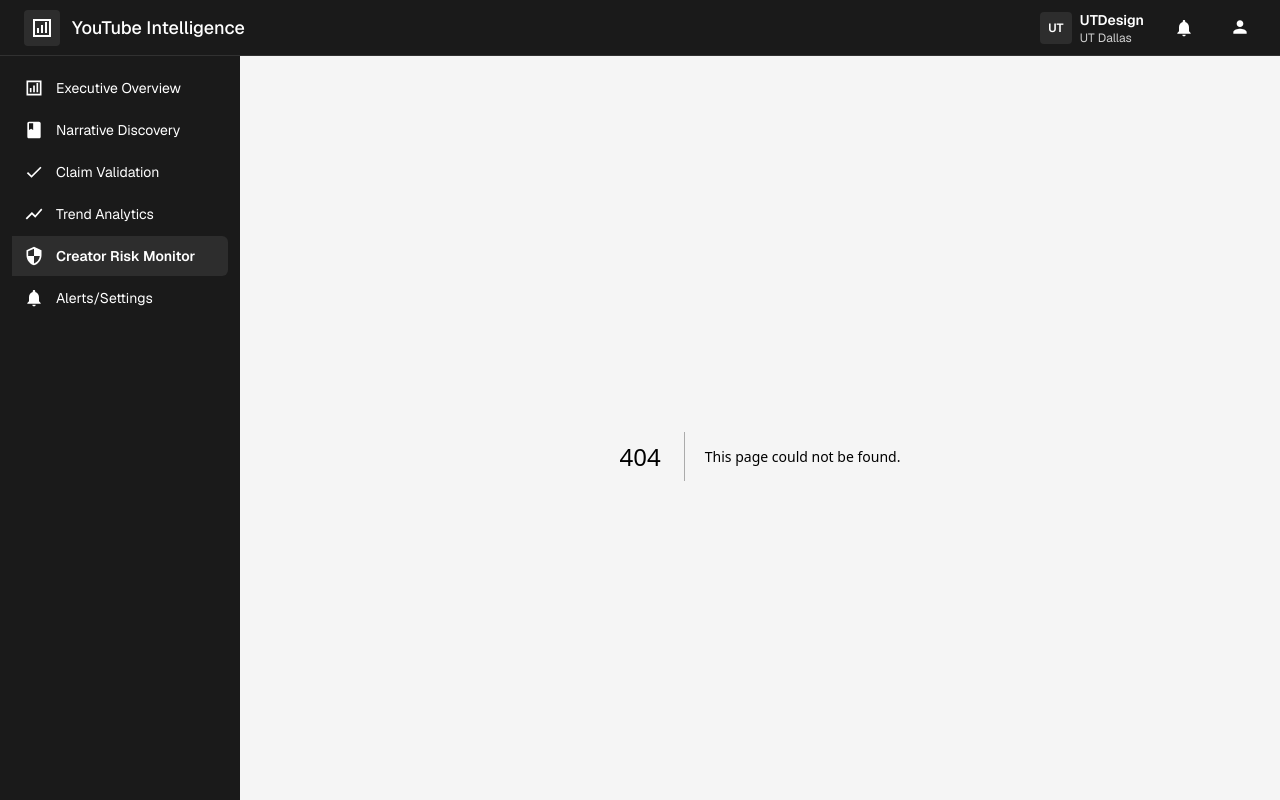
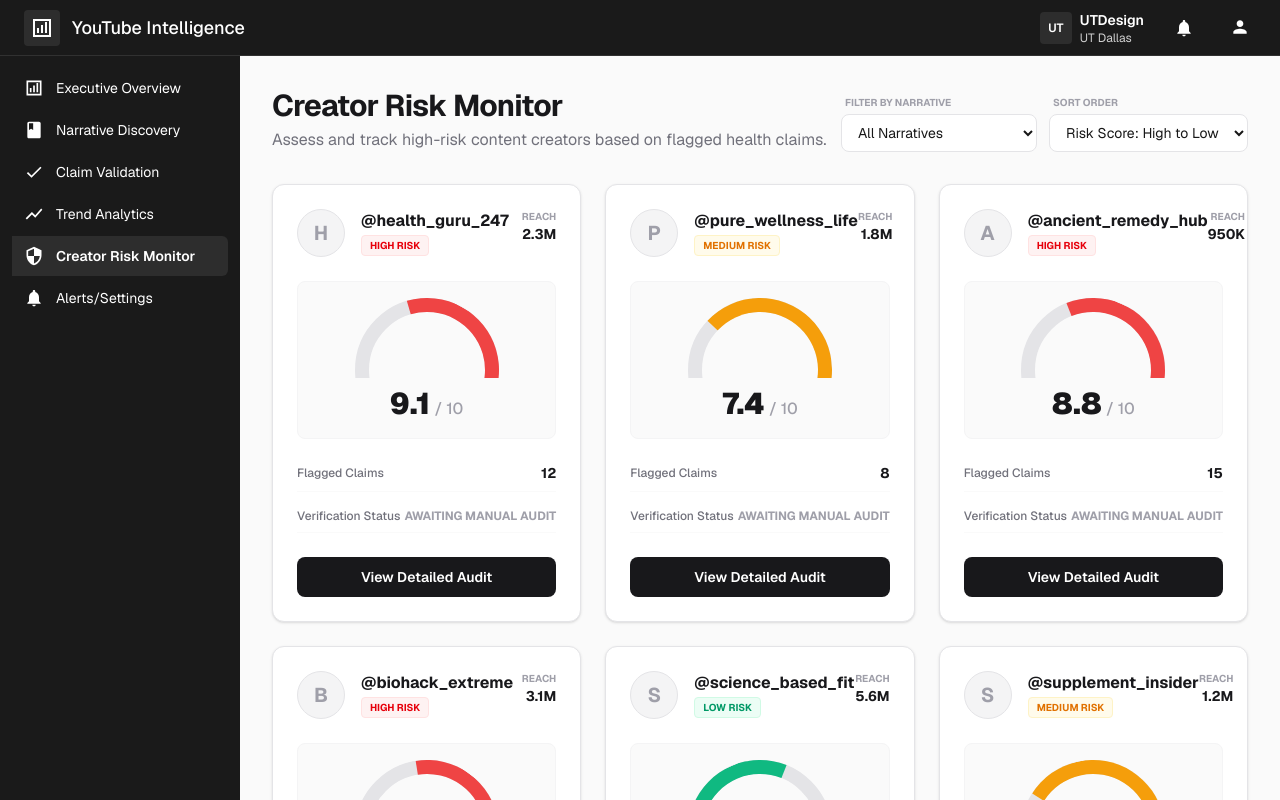
Before and after one commit to CS4485-Team-10/frontend, a Next.js app: page /creator-risk-monitor in a window 1280 px wide. Before the commit this address had no page. Built offline with nearby package versions, Linux system fonts and the light colour scheme.

Commit message:
feat: implement creator risk monitor dashboard with radial gauges

```diff
--- /dev/null
+++ b/app/creator-risk-monitor/page.tsx
@@ -0,0 +1,118 @@
+import React from 'react';
+import mockData from '@/public/mock/mockdata.json';
+
+const CreatorRiskMonitor = () => {
+  const creators = mockData.creator_risk_monitor;
+
+  return (
+    <div className="p-8 bg-zinc-50 min-h-screen">
+      {/* Header Section */}
+      <div className="flex justify-between items-end mb-8">
+        <div>
+          <h1 className="text-3xl font-bold text-zinc-900 tracking-tight">Creator Risk Monitor</h1>
+          <p className="text-zinc-500 mt-1">Assess and track high-risk content creators based on flagged health claims.</p>
+        </div>
+        <div className="flex gap-3">
+          <div className="flex flex-col">
+            <label className="text-[10px] font-bold text-zinc-400 uppercase ml-1 mb-1">Filter by Narrative</label>
+            <select className="border border-zinc-200 rounded-lg px-3 py-2 bg-white text-sm focus:outline-none focus:ring-2 focus:ring-zinc-200">
+              <option>All Narratives</option>
+              <option>Ozempic Weight Loss</option>
+              <option>COVID-19 Supplements</option>
+            </select>
+          </div>
+          <div className="flex flex-col">
+            <label className="text-[10px] font-bold text-zinc-400 uppercase ml-1 mb-1">Sort Order</label>
+            <select className="border border-zinc-200 rounded-lg px-3 py-2 bg-white text-sm focus:outline-none focus:ring-2 focus:ring-zinc-200">
+              <option>Risk Score: High to Low</option>
+              <option>Reach: High to Low</option>
+            </select>
+          </div>
+        </div>
+      </div>
+
+      {/* Grid Layout */}
+      <div className="grid grid-cols-1 md:grid-cols-2 xl:grid-cols-3 gap-6">
+        {creators.map((creator, index) => (
+          <CreatorCard key={index} creator={creator} />
+        ))}
+      </div>
+    </div>
+  );
+};
+
+const CreatorCard = ({ creator }: { creator: any }) => {
+  // Normalize score for the gauge (if score is 1-10, multiply by 10 for percentage)
+  const scorePercent = creator.risk_score * 10;
+
+  const getRiskStatus = (score: number) => {
+    if (score >= 8) return { label: 'High Risk', color: 'text-red-600', bg: 'bg-red-50', border: 'border-red-100' };
+    if (score >= 5) return { label: 'Medium Risk', color: 'text-amber-600', bg: 'bg-amber-50', border: 'border-amber-100' };
+    return { label: 'Low Risk', color: 'text-emerald-600', bg: 'bg-emerald-50', border: 'border-emerald-100' };
+  };
+
+  const status = getRiskStatus(creator.risk_score);
+
+  return (
+    <div className="bg-white border border-zinc-200 rounded-xl p-6 shadow-sm flex flex-col justify-between">
+      <div>
+        {/* Profile Header */}
+        <div className="flex justify-between items-start mb-6">
+          <div className="flex items-center gap-4">
+            <div className="w-12 h-12 bg-zinc-100 rounded-full flex items-center justify-center border border-zinc-200">
+              <span className="text-zinc-400 font-bold text-xl">{creator.handle[1].toUpperCase()}</span>
+            </div>
+            <div>
+              <h3 className="font-bold text-zinc-900 leading-tight">{creator.handle}</h3>
+              <div className={`mt-1 inline-flex items-center px-2 py-0.5 rounded text-[10px] font-bold uppercase border ${status.bg} ${status.color} ${status.border}`}>
+                {status.label}
+              </div>
+            </div>
+          </div>
+          <div className="text-right">
+            <p className="text-[10px] font-bold text-zinc-400 uppercase">Reach</p>
+            <p className="text-sm font-bold text-zinc-900">{creator.reach}</p>
+          </div>
+        </div>
+
+        {/* Risk Gauge Visual */}
+        <div className="relative flex flex-col items-center py-4 bg-zinc-50 rounded-lg mb-6 border border-zinc-100">
+          <div className="relative w-36 h-20 overflow-hidden">
+            {/* Background Arch */}
+            <div className="absolute top-0 w-36 h-36 border-[14px] border-zinc-200 rounded-full"></div>
+            {/* Active Progress Arch */}
+            <div
+              className="absolute top-0 w-36 h-36 border-[14px] rounded-full border-transparent border-t-current border-l-current transition-all duration-1000 ease-out"
+              style={{
+                color: creator.risk_score >= 8 ? '#ef4444' : creator.risk_score >= 5 ? '#f59e0b' : '#10b981',
+                transform: `rotate(${(scorePercent / 100) * 180 - 45}deg)`
+              }}
+            ></div>
+          </div>
+          <div className="mt-2 text-center">
+            <span className="text-3xl font-black text-zinc-900">{creator.risk_score}</span>
+            <span className="text-zinc-400 font-medium ml-1">/ 10</span>
+          </div>
+        </div>
+
+        {/* Stats List */}
+        <div className="space-y-4">
+          <div className="flex justify-between items-center border-b border-zinc-50 pb-2">
+            <span className="text-xs text-zinc-500 font-medium">Flagged Claims</span>
+            <span className="text-sm font-bold text-zinc-900">{creator.flagged_claims}</span>
+          </div>
+          <div className="flex justify-between items-center border-b border-zinc-50 pb-2">
+            <span className="text-xs text-zinc-500 font-medium">Verification Status</span>
+            <span className="text-xs font-bold text-zinc-400 uppercase">Awaiting Manual Audit</span>
+          </div>
+        </div>
+      </div>
+
+      <button className="w-full mt-6 bg-zinc-900 text-white py-2.5 rounded-lg text-sm font-semibold hover:bg-black transition-all active:scale-[0.98]">
+        View Detailed Audit
+      </button>
+    </div>
+  );
+};
+
+export default CreatorRiskMonitor;
```
